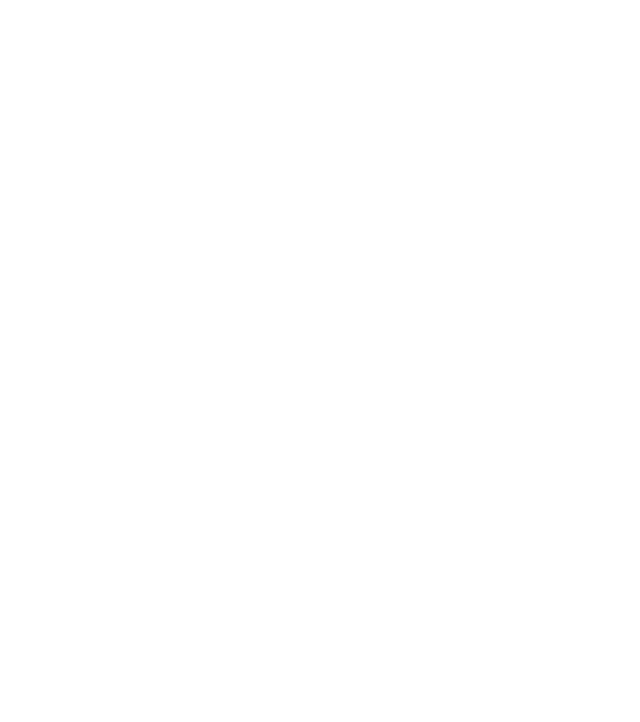
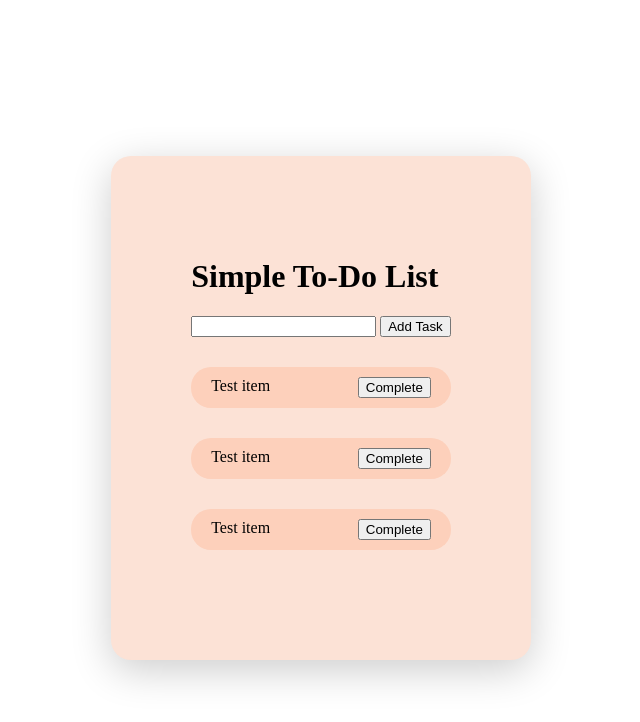
Before and after one commit to CD1FOX/Simple-To-Do-List, a plain HTML site: page index.html in a window 1280 px wide. Shown: the whole page, without its empty margins (319-959 px from the left). Drawn offline with Linux system fonts and the light colour scheme.

Commit message:
Add basic layout and styles for to-do list app
Created the initial HTML structure for a simple to-do list, including input, add button, and sample tasks. Added CSS for centering, styling the wrapper, and formatting the task list and items.

```diff
--- a/index.html
+++ b/index.html
@@ -1,14 +1,39 @@
 <!DOCTYPE html>
 <html lang="en">
+
 <head>
     <meta charset="UTF-8">
     <meta name="viewport" content="width=device-width, initial-scale=1.0">
     <title>Simple To-Do List</title>
     <link rel="stylesheet" href="style.css">
 </head>
+
 <body>
-
+    <div class="to-do-list-wrapper">
+        <h1>Simple To-Do List</h1>
+        <div class="task-wrapper">
+            <input type="text">
+            <button type="button">Add Task</button>
+        </div>
+        <div class="task-list">
+            <ul>
+                <li class="task">
+                    <span>Test item</span>
+                    <button type="button">Complete</button>
+                </li>
+                <li class="task">
+                    <span>Test item</span>
+                    <button type="button">Complete</button>
+                </li>
+                <li class="task">
+                    <span>Test item</span>
+                    <button type="button">Complete</button>
+                </li>
+            </ul>
+        </div>
+    </div>
 
     <script src="script.js"></script>
 </body>
+
 </html>
--- a/style.css
+++ b/style.css
@@ -0,0 +1,29 @@
+body {
+    display: flex;
+    align-items: center;
+    justify-content: center;
+    min-height: 100vh;
+}
+
+.to-do-list-wrapper {
+    background-color: rgb(252, 226, 214);
+    padding: 80px;
+    border-radius: 20px;
+    box-shadow: 0px 10px 40px rgba(0, 0, 0, 0.2);
+}
+
+.task{
+    list-style: none;
+    margin: 30px auto;
+    padding: 10px 20px;
+    text-align: left;
+    border-radius: 20px;
+    background-color: rgb(253, 208, 187);
+    display: flex;
+    justify-content: space-between;
+}
+
+.task-list ul {
+    padding: 0px;
+    margin: 0px;
+}
```
